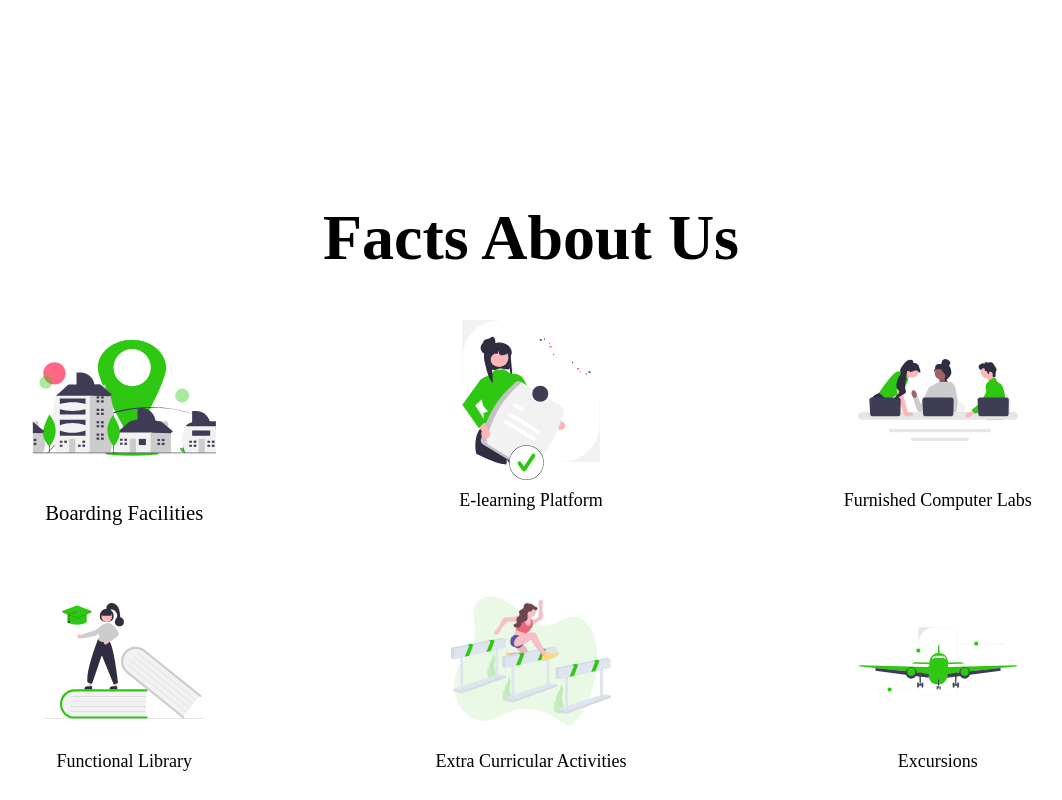
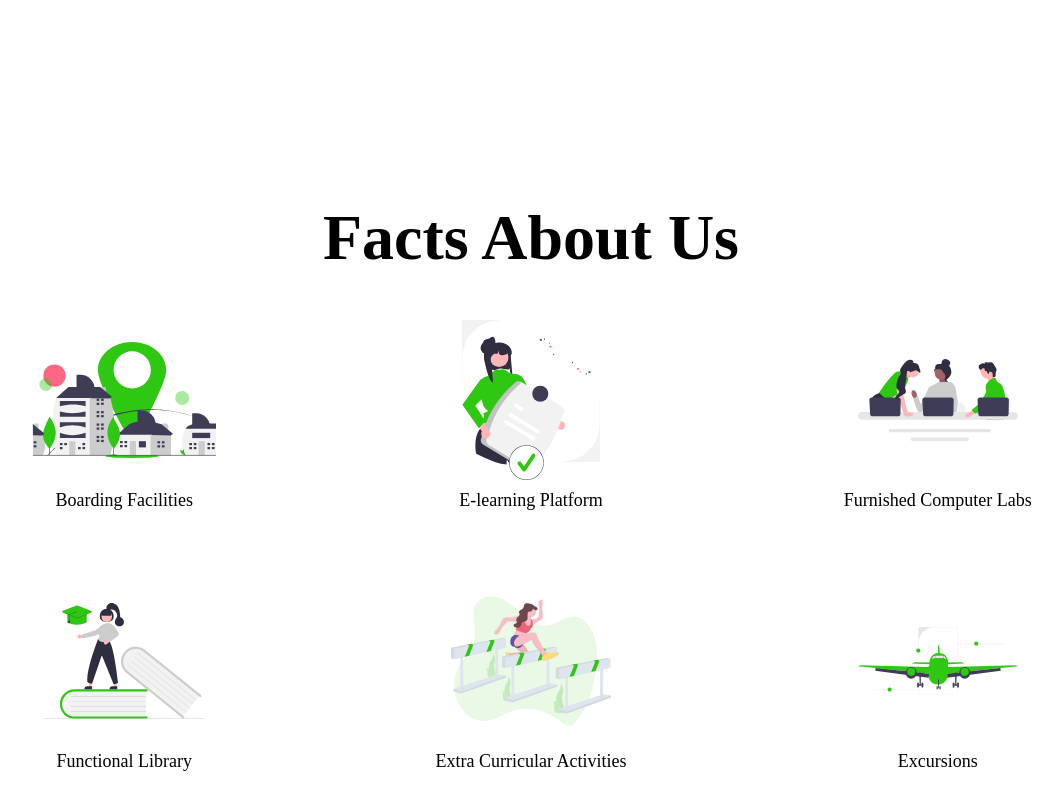
Before and after one commit to adamsadeyiga/eccolab_front, a React (Vite) app: page / in a window 1280 px wide. In both pictures the pointer is over the picture 233 px from the left and 1027 px from the top of the page. Shown: the part 627-1427 px from the top of the page, without its empty margins (109-1171 px from the left). Built offline with nearby package versions, Linux system fonts and the light colour scheme.

Commit message:
Another commit

```diff
--- a/src/index.css
+++ b/src/index.css
@@ -131,11 +131,10 @@
   gap: 10px;
   cursor: pointer;
   border-radius: 10px;
-  transition: 0.4s ease-in-out;
   /* box-shadow: 0 0 7px 2px rgba(182, 182, 180, 0.4); */
 }
 
-.facts-section-container .fact:hover {
+.facts-section-container .fact:hover img {
   transform: scale(1.15);
 }
 
@@ -143,6 +142,7 @@
 
 .facts-section-container .fact img {
   width: 20vmin;
+  transition: 0.4s ease-in-out;
   height: 20vmin;
   margin: auto;
 }
```
Also changed, not shown: src/components/Login.jsx (added, +9 -0 lines).
